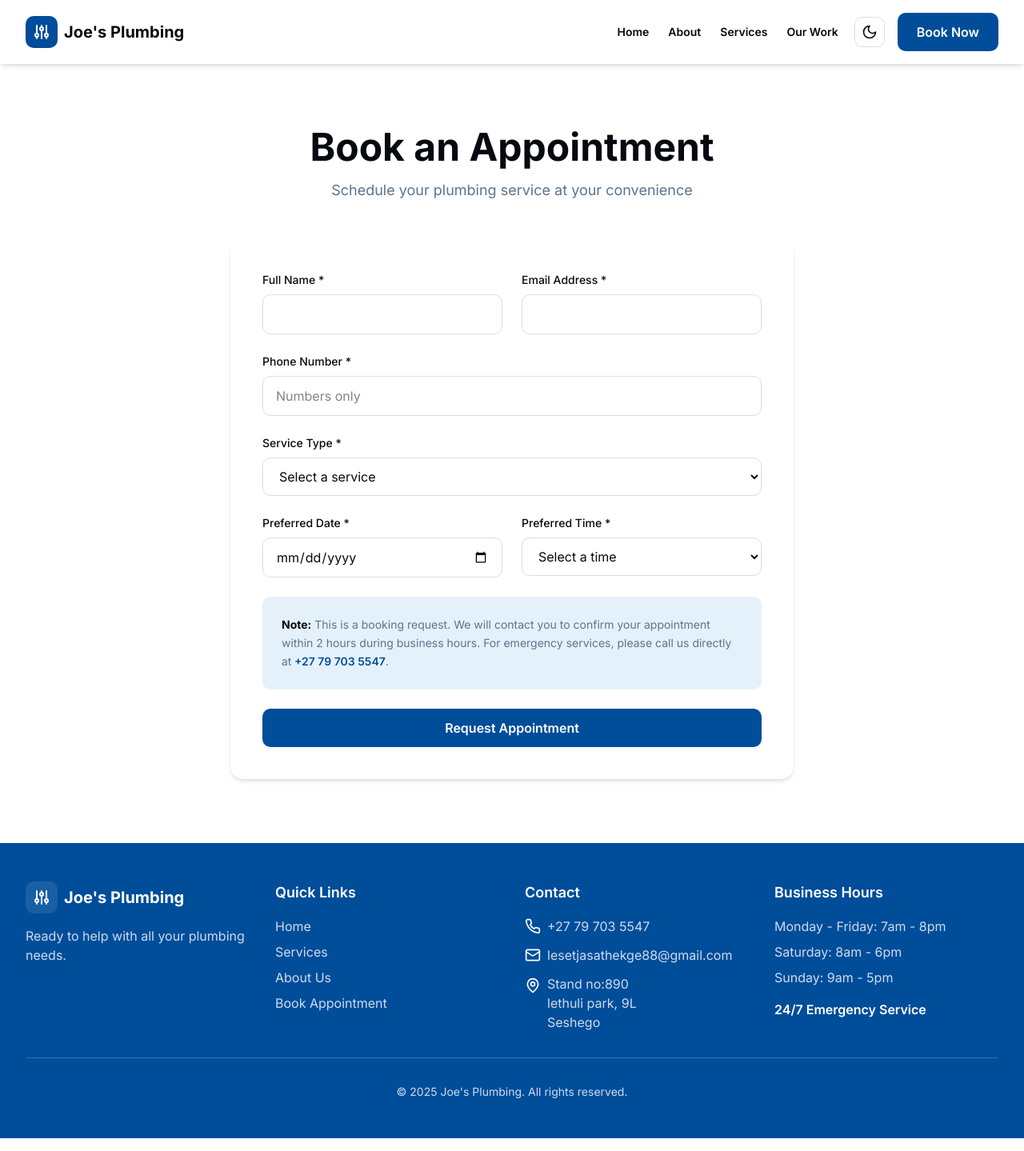
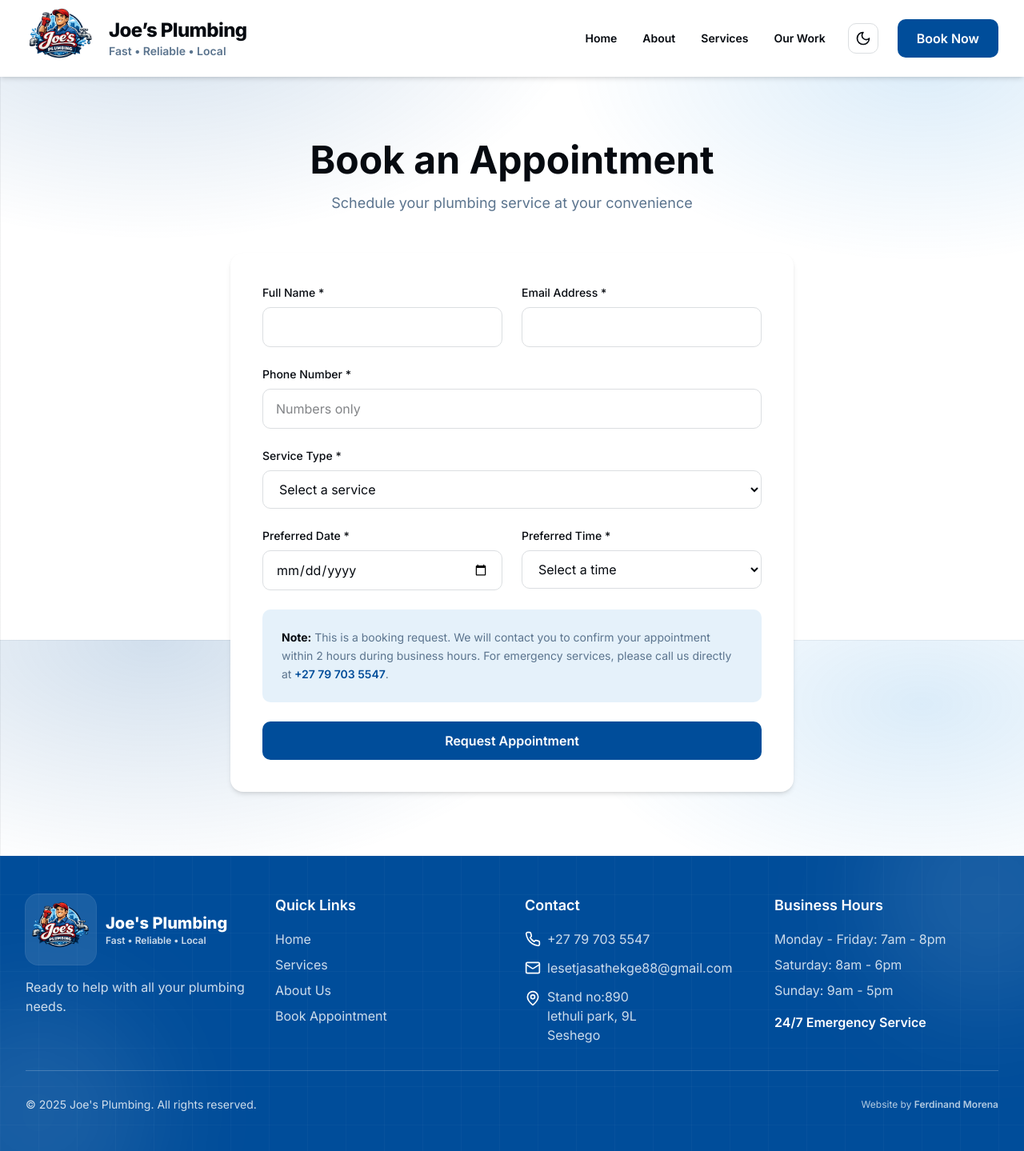
Before and after one commit to FerdinandMorena/Joe-s-Plumbing, a Next.js app: page /booking in a window 1280 px wide. Shown: the whole page at 80% size. Built offline with nearby package versions, Linux system fonts and the light colour scheme.

Commit message:
background grid

```diff
--- a/app/globals.css
+++ b/app/globals.css
@@ -122,5 +122,57 @@
   }
   body {
     @apply bg-background text-foreground;
+
+    /* Subtle site-wide background pattern */
+    background-image:
+      radial-gradient(
+        900px 500px at 15% 0%,
+        color-mix(in oklch, var(--primary) 18%, transparent),
+        transparent 60%
+      ),
+      radial-gradient(
+        800px 450px at 90% 10%,
+        color-mix(in oklch, var(--accent) 14%, transparent),
+        transparent 55%
+      ),
+      linear-gradient(
+        to right,
+        color-mix(in oklch, var(--foreground) 6%, transparent) 1px,
+        transparent 1px
+      ),
+      linear-gradient(
+        to bottom,
+        color-mix(in oklch, var(--foreground) 6%, transparent) 1px,
+        transparent 1px
+      );
+    background-size: auto, auto, 56px 56px, 56px 56px;
+    background-position: 0 0, 0 0, 0 0, 0 0;
+    background-attachment: fixed;
+  }
+
+  .dark body {
+    background-image:
+      radial-gradient(
+        900px 500px at 15% 0%,
+        color-mix(in oklch, var(--primary) 10%, transparent),
+        transparent 60%
+      ),
+      radial-gradient(
+        800px 450px at 90% 10%,
+        color-mix(in oklch, var(--accent) 8%, transparent),
+        transparent 55%
+      ),
+      linear-gradient(
+        to right,
+        rgba(255, 255, 255, 0.06) 1px,
+        transparent 1px
+      ),
+      linear-gradient(
+        to bottom,
+        rgba(255, 255, 255, 0.06) 1px,
+        transparent 1px
+      );
+    background-size: auto, auto, 56px 56px, 56px 56px;
+    background-attachment: fixed;
   }
 }
--- a/app/layout.jsx
+++ b/app/layout.jsx
@@ -1,17 +1,21 @@
-import { Inter } from "next/font/google"
-import "./globals.css"
-import Navbar from "../components/Navbar"
-import Footer from "../components/Footer"
-import ScrollToTop from "../components/ScrollToTop"
-import { ThemeProvider } from "../components/theme-provider"
+import { Inter } from "next/font/google";
+import "./globals.css";
+import Navbar from "../components/Navbar";
+import Footer from "../components/Footer";
+import ScrollToTop from "../components/ScrollToTop";
+import { ThemeProvider } from "../components/theme-provider";
 
-const inter = Inter({ subsets: ["latin"] })
+const inter = Inter({ subsets: ["latin"] });
 
 export const metadata = {
   title: "Joe's Plumbing | Emergency & Residential Plumbing Services",
   description:
     "Joe's Plumbing offers 24/7 emergency plumbing, leak repair, drain cleaning, bathroom installations, and water heater services. Trusted local plumber with over 10 years of experience.",
   metadataBase: new URL("https://www.example.com"),
+  icons: {
+    icon: [{ url: "/logo.png", type: "image/png" }],
+    apple: [{ url: "/logo.png", type: "image/png" }],
+  },
   keywords: [
     "plumber",
     "emergency plumber",
@@ -35,7 +39,7 @@ export const metadata = {
   alternates: {
     canonical: "/",
   },
-}
+};
 
 export default function RootLayout({ children }) {
   return (
@@ -49,5 +53,5 @@ export default function RootLayout({ children }) {
         </ThemeProvider>
       </body>
     </html>
-  )
+  );
 }
--- a/components/Footer.jsx
+++ b/components/Footer.jsx
@@ -10,28 +10,46 @@ import {
 
 export default function Footer() {
   return (
-    <footer className="bg-primary text-primary-foreground dark:bg-black dark:text-white">
-      <div className="max-w-7xl mx-auto px-4 sm:px-6 lg:px-8 py-12">
+    <footer className="relative overflow-hidden bg-primary text-primary-foreground dark:bg-black dark:text-white">
+      {/* Subtle background pattern */}
+      <div
+        aria-hidden="true"
+        className="pointer-events-none absolute inset-0 opacity-25 dark:opacity-20"
+        style={{
+          backgroundImage:
+            "linear-gradient(to right, rgba(255,255,255,0.12) 1px, transparent 1px), linear-gradient(to bottom, rgba(255,255,255,0.12) 1px, transparent 1px)",
+          backgroundSize: "48px 48px",
+        }}
+      />
+      <div
+        aria-hidden="true"
+        className="pointer-events-none absolute -top-24 -right-24 h-72 w-72 rounded-full bg-white/10 blur-3xl"
+      />
+      <div
+        aria-hidden="true"
+        className="pointer-events-none absolute -bottom-24 -left-24 h-72 w-72 rounded-full bg-white/10 blur-3xl"
+      />
+
+      <div className="relative max-w-7xl mx-auto px-4 sm:px-6 lg:px-8 py-12">
         <div className="grid md:grid-cols-4 gap-8">
           {/* Company Info */}
           <div>
-            <div className="flex items-center gap-2 mb-4">
-              <div className="w-10 h-10 bg-primary-foreground/10 dark:bg-white/10 rounded-lg flex items-center justify-center">
-                <svg
-                  className="w-6 h-6 text-primary-foreground dark:text-white"
-                  fill="none"
-                  stroke="currentColor"
-                  viewBox="0 0 24 24"
-                >
-                  <path
-                    strokeLinecap="round"
-                    strokeLinejoin="round"
-                    strokeWidth={2}
-                    d="M12 6V4m0 2a2 2 0 100 4m0-4a2 2 0 110 4m-6 8a2 2 0 100-4m0 4a2 2 0 110-4m0 4v2m0-6V4m6 6v10m6-2a2 2 0 100-4m0 4a2 2 0 110-4m0 4v2m0-6V4"
-                  />
-                </svg>
+            <div className="flex items-center gap-3 mb-4">
+              <div className="w-22 h-22 rounded-2xl bg-primary-foreground/10 dark:bg-white/10 ring-1 ring-primary-foreground/15 dark:ring-white/15 flex items-center justify-center overflow-hidden">
+                <img
+                  src="/logo.png"
+                  alt="Joe's Plumbing logo"
+                  className="w-20 h-20 object-contain"
+                />
               </div>
-              <span className="text-xl font-bold">Joe's Plumbing</span>
+              <div className="leading-tight">
+                <span className="block text-xl font-extrabold">
+                  Joe's Plumbing
+                </span>
+                <span className="block text-xs text-primary-foreground/80 dark:text-white/80 font-semibold">
+                  Fast • Reliable • Local
+                </span>
+              </div>
             </div>
             <p className="text-primary-foreground/80 dark:text-white/80 mb-4">
               Ready to help with all your plumbing needs.
@@ -124,7 +142,7 @@ export default function Footer() {
         </div>
 
         {/* Bottom Bar */}
-        <div className="border-t border-primary-foreground/20 dark:border-white/20 mt-8 pt-8 flex flex-col md:flex-row justify-center items-center gap-4">
+        <div className="border-t border-primary-foreground/20 dark:border-white/20 mt-8 pt-8 flex flex-col md:flex-row justify-between items-center gap-4">
           {/* <p className="text-primary-foreground/80 dark:text-white/80 text-sm">
             Joe's Plumbing - Serving since 2014
           </p> */}
@@ -152,6 +170,9 @@ export default function Footer() {
             &copy; {new Date().getFullYear()} Joe's Plumbing. All rights
             reserved.
           </p>
+          <p className="text-primary-foreground/70 dark:text-white/70 text-xs">
+            Website by <span className="font-semibold">Ferdinand Morena</span>
+          </p>
         </div>
       </div>
     </footer>
--- a/components/Navbar.jsx
+++ b/components/Navbar.jsx
@@ -32,34 +32,30 @@ export default function Navbar() {
   return (
     <nav className="bg-card shadow-md sticky top-0 z-50 animate-fade-in-down">
       <div className="relative max-w-7xl mx-auto px-4 sm:px-6 lg:px-8">
-        <div className="flex justify-between items-center h-20">
+        <div className="flex justify-between items-center h-24">
           {/* Logo */}
           <Link
             href="/"
-            className="flex items-center gap-2 hover:opacity-80 transition-opacity"
+            className="group flex items-center gap-4 transition-opacity hover:opacity-95"
+            aria-label="Go to homepage"
           >
-            <div className="w-10 h-10 bg-primary rounded-lg flex items-center justify-center">
-              <svg
-                className="w-6 h-6 text-primary-foreground"
-                fill="none"
-                stroke="currentColor"
-                viewBox="0 0 24 24"
-              >
-                <path
-                  strokeLinecap="round"
-                  strokeLinejoin="round"
-                  strokeWidth={2}
-                  d="M12 6V4m0 2a2 2 0 100 4m0-4a2 2 0 110 4m-6 8a2 2 0 100-4m0 4a2 2 0 110-4m0 4v2m0-6V4m6 6v10m6-2a2 2 0 100-4m0 4a2 2 0 110-4m0 4v2m0-6V4"
-                />
-              </svg>
+            <img
+              src="/logo.png"
+              alt="Joe's Plumbing logo"
+              className="h-20 md:h-[88px] w-auto object-contain transition-transform duration-300 group-hover:scale-[1.03]"
+            />
+            <div className="leading-tight">
+              <span className="block text-xl md:text-2xl font-extrabold text-foreground tracking-tight">
+                Joe’s Plumbing
+              </span>
+              <span className="block text-xs md:text-sm font-semibold text-muted-foreground">
+                Fast • Reliable • Local
+              </span>
             </div>
-            <span className="text-xl font-bold text-foreground">
-              Joe's Plumbing
-            </span>
           </Link>
 
           {/* Desktop Navigation */}
-          <div className="hidden md:flex items-center gap-4">
+          <div className="hidden md:flex items-center gap-6">
             {navLinks.map((link) => {
               const active = isActive(link.href);
               return (
@@ -75,7 +71,9 @@ export default function Navbar() {
                   {link.name}
                   <span
                     className={`pointer-events-none absolute left-0 right-0 -bottom-0.5 mx-auto h-0.5 w-full rounded-full bg-primary transition-all duration-300 ${
-                      active ? "opacity-100" : "opacity-0 group-hover:opacity-60"
+                      active
+                        ? "opacity-100"
+                        : "opacity-0 group-hover:opacity-60"
                     }`}
                   />
                 </Link>
```
Also changed, not shown: public/logo.png (added).
